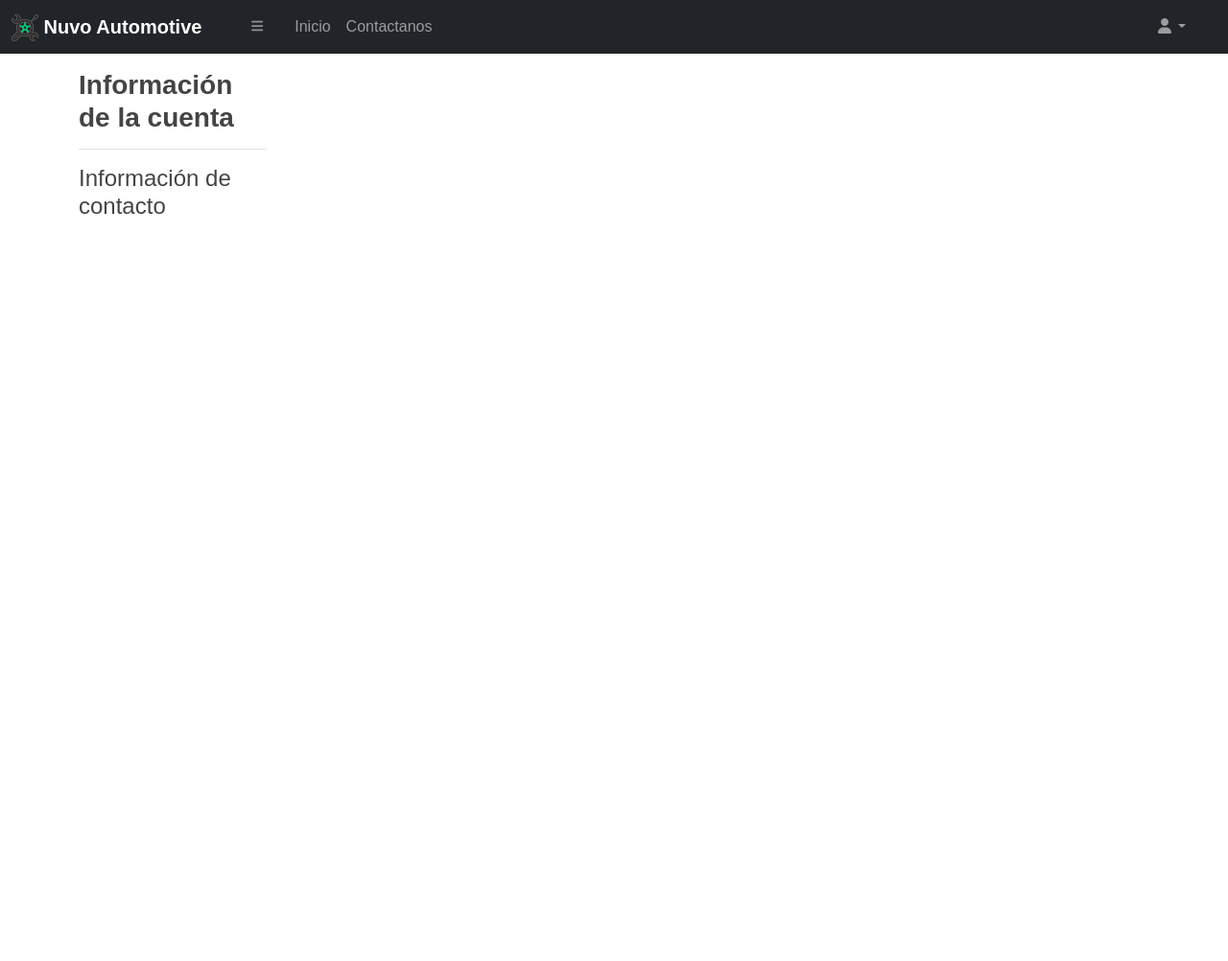
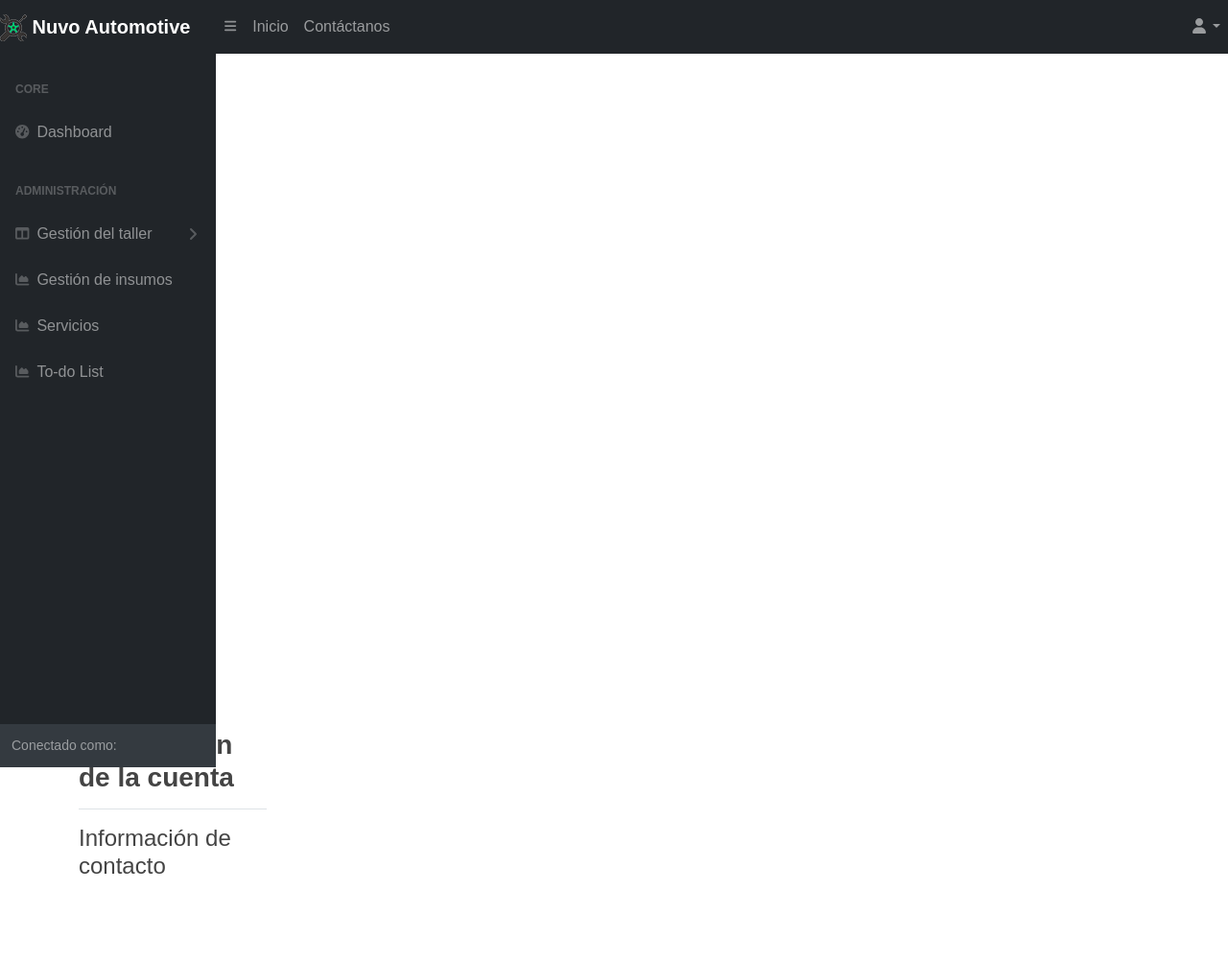
Before and after one commit to ImDnK21/nuvo-automotive, a PHP site: page /nuvo-automotive/account/profile in a window 1280 px wide. Shown: the whole page at 96% size. Before the commit the page ends 223 px from the top, so only its background shows below. Run offline with PHP 8.4, Linux system fonts and the light colour scheme; the visitor is signed in with stand-in values (Sample User, id 1); some libraries are stand-ins or nearby versions.

Commit message:
@media complete

```diff
--- a/views/layout/end.php
+++ b/views/layout/end.php
@@ -1,3 +1,4 @@
+    </div>
     <script src="https://cdn.jsdelivr.net/npm/bootstrap@5.1.3/dist/js/bootstrap.bundle.min.js"></script>
     <script src="<?= APP_URL . 'assets/js/app.js' ?>"></script>
   </body>
--- a/views/layout/navbar.php
+++ b/views/layout/navbar.php
@@ -1,44 +1,27 @@
-<nav class="sb-topnav navbar navbar-expand-lg navbar-dark bg-dark">
-  <div class="container-fluid">
+<nav class="sb-topnav navbar navbar-expand navbar-dark bg-dark">
 <a href="<?= APP_URL ?>" title="Página de inicio" class="navbar-brand fw-bold">
       <img src="<?= APP_URL . 'assets/img/logo_x28.png' ?>" alt="<?= APP_NAME ?>" class="logo">
       Nuvo Automotive
-    </a>
-    <button class="btn btn-link btn-sm order-1 order-lg-0 ms-3 me-0 me-lg-3" id="sidebarToggle" href="#!">
-      <i class="fas fa-bars"></i>
-    </button>
-    <div class="collapse navbar-collapse" id="navbarColor01">
-      <ul class="navbar-nav me-auto mb-2 mb-lg-0">
+    </a>  <button class="btn btn-link btn-sm order-1 order-lg-0 me-4 me-lg-0" id="sidebarToggle" href="#!"><i class="fas fa-bars"></i></button>
+  <ul class="navbar-nav me-auto">
     <li class="nav-item">
-          <a href="" class="nav-link">Inicio</a>
+      <a href="<?= APP_URL . 'admin/dashboard' ?>" class="nav-link">Inicio</a>
     </li>
     <li class="nav-item">
-          <a href="" class="nav-link">Contactanos</a>
+      <a href="#" class="nav-link">Contáctanos</a>
     </li>
   </ul>
-      </button>
-      <ul class="navbar-nav ms-auto mb-2 mb-lg-0">
-        <?php if (isset($_SESSION['logged'])) { ?>
-        <div class="nav-logout">
-          <ul class="navbar-nav ms-auto ms-md-0 me-3 me-lg-4">
+  <ul class="navbar-nav ms-auto">
     <li class="nav-item dropdown">
       <a class="nav-link dropdown-toggle" id="navbarDropdown" href="#" role="button" data-bs-toggle="dropdown" aria-expanded="false"><i class="fas fa-user fa-fw"></i></a>
       <ul class="dropdown-menu dropdown-menu-end" aria-labelledby="navbarDropdown">
-                <li><a class="dropdown-item" href="<?= APP_URL. 'account/profile'  ?>">Perfil</a></li>
+        <li><a class="dropdown-item" href="<?= APP_URL . 'account/profile' ?>">Perfil</a></li>
         <li>
           <hr class="dropdown-divider" />
         </li>
-                <li><a href="<?= APP_URL . 'account/logout' ?>" class="dropdown-item">Cerrar sesión</a></li>
+        <li><a class="dropdown-item" href="<?= APP_URL . 'account/logout' ?>">Cerrar sesión</a></li>
       </ul>
     </li>
   </ul>
-        </div>
-        <?php } else { ?>
-        <li class="nav-item">
-          <a href="<?= APP_URL . 'account/login' ?>" class="nav-link">Iniciar sesión</a>
-        </li>
-        <?php } ?>
-      </ul>
-    </div>
-  </div>
 </nav>
+<div id="layoutSidenav">
--- a/views/layout/sidebar.php
+++ b/views/layout/sidebar.php
@@ -1,83 +1,38 @@
-<div class="sb-nav-fixed">
-    <div id="layoutSidenav">
 <div id="layoutSidenav_nav">
     <nav class="sb-sidenav accordion sb-sidenav-dark" id="sidenavAccordion">
         <div class="sb-sidenav-menu">
             <div class="nav">
                 <div class="sb-sidenav-menu-heading">Core</div>
-                        <a class="nav-link" href=" <?= APP_URL . 'admin/dashboard' ?>">
+                <a class="nav-link" href="<?= APP_URL . 'admin/dashboard' ?>">
                     <div class="sb-nav-link-icon"><i class="fas fa-tachometer-alt"></i></div>
                     Dashboard
                 </a>
-                        <div class="sb-sidenav-menu-heading">Administracion</div>
-                        <a class="nav-link collapsed" href="#" data-bs-toggle="collapse"
-                            data-bs-target="#collapseLayouts" aria-expanded="false" aria-controls="collapseLayouts">
+                <div class="sb-sidenav-menu-heading">Administración</div>
+                <a class="nav-link collapsed" href="#" data-bs-toggle="collapse" data-bs-target="#collapseTaller" aria-expanded="false" aria-controls="collapseTaller">
                     <div class="sb-nav-link-icon"><i class="fas fa-columns"></i></div>
-                            Gestion del taller
+                    Gestión del taller
                     <div class="sb-sidenav-collapse-arrow"><i class="fas fa-angle-down"></i></div>
                 </a>
-                        <div class="collapse" id="collapseLayouts" aria-labelledby="headingOne"
-                            data-bs-parent="#sidenavAccordion">
+                <div class="collapse" id="collapseTaller" data-bs-parent="#sidenavAccordion">
                     <nav class="sb-sidenav-menu-nested nav">
-                                <a class="nav-link" href="<?= APP_URL . 'admin/ViewListClient' ?>">Clientes </a>
-                                <a class="nav-link" href="<?= APP_URL . 'admin/ViewListMechanic' ?>">Mecanicos </a>
-                                <a class="nav-link" href="<?= APP_URL . 'admin/ViewListVehicle' ?>">Vehiculos </a>
+                        <a class="nav-link" href="<?= APP_URL . 'admin/ViewListClient' ?>">Clientes</a>
+                        <a class="nav-link" href="<?= APP_URL . 'admin/ViewListMechanic' ?>">Mecánico</a>
+                        <a class="nav-link" href="<?= APP_URL . 'admin/ViewListVehicle' ?>">Vehículos</a>
                     </nav>
                 </div>
                 <a class="nav-link" href="<?= APP_URL . 'admin/Supplies' ?>">
                     <div class="sb-nav-link-icon"><i class="fas fa-chart-area"></i></div>
-                            Gestion de Insumos
+                    Gestión de insumos
                 </a>
-                        <a class="nav-link" href="<?= APP_URL . 'admin/TodoList' ?>">
+                <a class="nav-link" href="<?= APP_URL . '' ?>">
                     <div class="sb-nav-link-icon"><i class="fas fa-chart-area"></i></div>
                     Servicios
                 </a>
-
-                        <a class="nav-link" href="<?= APP_URL . 'admin/TodoList' ?>">
+                <a class="nav-link" href="<?= APP_URL . '' ?>">
                     <div class="sb-nav-link-icon"><i class="fas fa-chart-area"></i></div>
-                            To-Do List
+                    To-do List
                 </a>
-                        <a class="nav-link collapsed" href="#" data-bs-toggle="collapse" data-bs-target="#collapsePages"
-                            aria-expanded="false" aria-controls="collapsePages">
-                            <div class="sb-nav-link-icon"><i class="fas fa-book-open"></i></div>
-                            Pages
-                            <div class="sb-sidenav-collapse-arrow"><i class="fas fa-angle-down"></i></div>
-                        </a>
-
-                        <div class="collapse" id="collapsePages" aria-labelledby="headingTwo"
-                            data-bs-parent="#sidenavAccordion">
-                            <nav class="sb-sidenav-menu-nested nav accordion" id="sidenavAccordionPages">
-                                <a class="nav-link collapsed" href="#" data-bs-toggle="collapse"
-                                    data-bs-target="#pagesCollapseAuth" aria-expanded="false"
-                                    aria-controls="pagesCollapseAuth">
-                                    Authentication
-                                    <div class="sb-sidenav-collapse-arrow"><i class="fas fa-angle-down"></i></div>
-                                </a>
-                                <div class="collapse" id="pagesCollapseAuth" aria-labelledby="headingOne"
-                                    data-bs-parent="#sidenavAccordionPages">
-                                    <nav class="sb-sidenav-menu-nested nav">
-                                        <a class="nav-link" href="login.html">Login</a>
-                                        <a class="nav-link" href="register.html">Register</a>
-                                        <a class="nav-link" href="password.html">Forgot Password</a>
-                                    </nav>
-                                </div>
-                                <a class="nav-link collapsed" href="#" data-bs-toggle="collapse"
-                                    data-bs-target="#pagesCollapseError" aria-expanded="false"
-                                    aria-controls="pagesCollapseError">
-                                    Error
-                                    <div class="sb-sidenav-collapse-arrow"><i class="fas fa-angle-down"></i></div>
-                                </a>
-                                <div class="collapse" id="pagesCollapseError" aria-labelledby="headingOne"
-                                    data-bs-parent="#sidenavAccordionPages">
-                                    <nav class="sb-sidenav-menu-nested nav">
-                                        <a class="nav-link" href="401.html">401 Page</a>
-                                        <a class="nav-link" href="404.html">404 Page</a>
-                                        <a class="nav-link" href="500.html">500 Page</a>
-                                    </nav>
-                                </div>
-                            </nav>
-                        </div>
-                        <div class="sb-sidenav-menu-heading">Addons</div>
+                <!-- <div class="sb-sidenav-menu-heading">Addons</div>
                 <a class="nav-link" href="charts.html">
                     <div class="sb-nav-link-icon"><i class="fas fa-chart-area"></i></div>
                     Charts
@@ -85,9 +40,13 @@
                 <a class="nav-link" href="tables.html">
                     <div class="sb-nav-link-icon"><i class="fas fa-table"></i></div>
                     Tables
-                        </a>
+                </a> -->
             </div>
+        </div>
+        <div class="sb-sidenav-footer">
+            <div class="small">Conectado como:</div>
+            <?= $_SESSION['logged']->EMAIL ?>
         </div>
     </nav>
 </div>
-    </div>
+<div id="layoutSidenav_content">
--- a/views/layout/start.php
+++ b/views/layout/start.php
@@ -13,4 +13,4 @@
   <script src="https://use.fontawesome.com/releases/v6.1.0/js/all.js" crossorigin="anonymous"></script>
   <link rel="stylesheet" href="<?= APP_URL . 'assets/css/main.css' ?>">
 </head>
-<body class="sb-sidenav-toggled">
+<body class="sb-nav-fixed">
```
Lines whose indentation alone changed are shown as unchanged.
